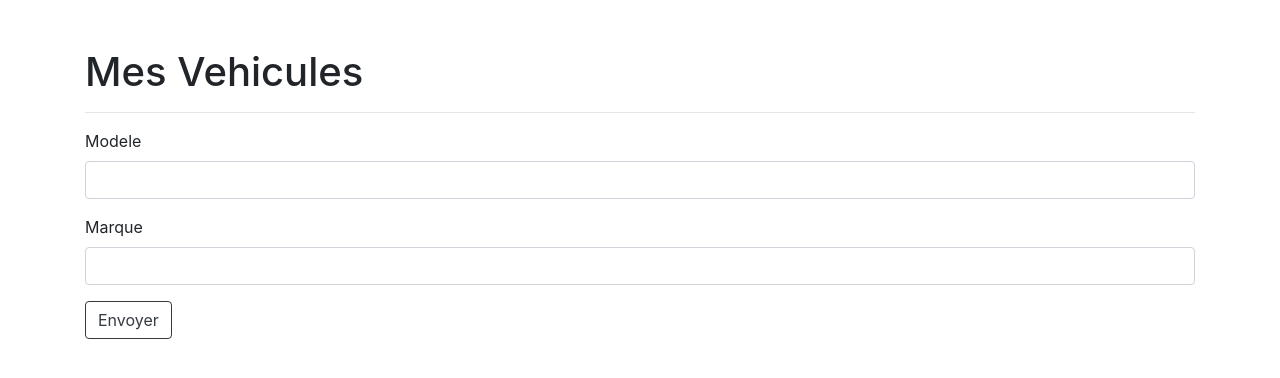
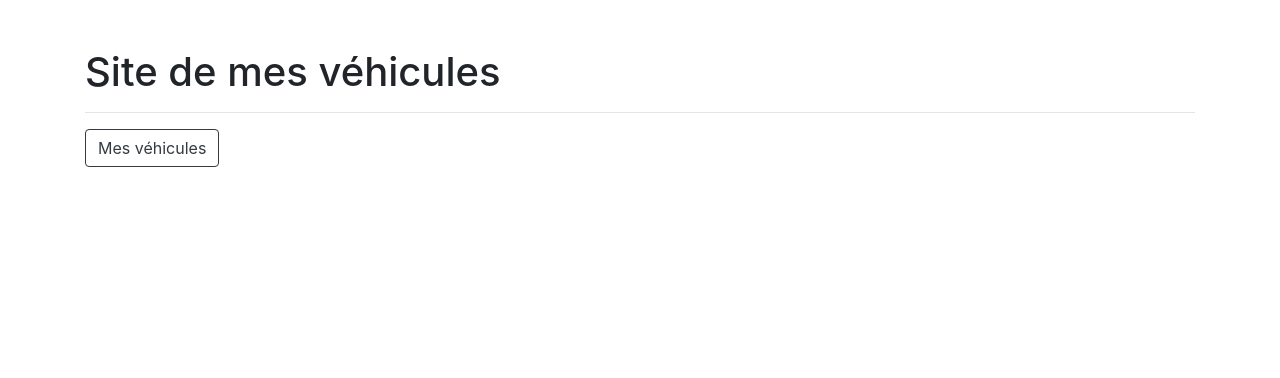
Before and after one commit to Vashthestupid/Groupe_6, a PHP site: page /exempleVehicules/index.php in a window 1280 px wide. Shown: the top 378 px of the page. Run offline with PHP 8.4, Linux system fonts and the light colour scheme; some libraries are stand-ins or nearby versions.

Commit message:
reprise à 0

```diff
--- a/PHP/exempleVehicules/index.php
+++ b/PHP/exempleVehicules/index.php
@@ -1,50 +1,19 @@
 <?php
 require_once 'src/views/elements/head.php';
 require_once 'src/views/elements/footer.php';
-require 'src/models/connect.php';
-
 
 head();
-
-$db=Connection();
-
-
-if(isset($_POST["mod"])) {
-    $modele = htmlspecialchars(trim($_POST["mod"]));
-    $sqlInsert="INSERT INTO modele(nomModele) VALUE(:modele)";
-    $req=$db->prepare($sqlInsert);
-    $req->bindParam(":modele",$modele);
-    $req->execute();
-}
-
-if(isset($_POST['mark'])){
-    $marque = htmlspecialchars(trim($_POST["mark"]));
-    $sqlAjout = "INSERT INTO marque(nomMarque) VALUE(:marque)";
-    $req=$db->prepare($sqlAjout);
-    $req->bindParam(":marque",$marque);
-    $req->execute();
-}
-
-
-
 ?>
-    <h1>Mes Vehicules</h1>
+    <h1>Site de mes véhicules</h1>
     <hr>
     <div>
-        <form method="POST">
 
-            <div class="form-group">
-                <label for="modele">Modele</label>
-                <input type="text" name="mod" class="form-control" id="modele">
-            </div>
-            <div class="form-group">
-                <label for="marque">Marque</label>
-                <input type="text" name="mark" class="form-control" id="marque">
+        <a href="src/views/mesVehicules.php">
+            <button type="button" class="btn btn-outline-dark">
+                Mes véhicules
+            </button>
+        </a>
 
-            </div>
-            <button type="submit" class="btn btn-outline-dark">Envoyer</button>
-        </form>
     </div>
-
-<?php
+ <?php
 footer();
--- a/PHP/exempleVehicules/src/config/config.php
+++ b/PHP/exempleVehicules/src/config/config.php
@@ -1,6 +1,6 @@
 <?php
 
 define('LOCALHOST', 'localhost');
-define('DBNAME', 'vehicule');
+define('DBNAME', 'products');
 define('DBID', 'root');
-define('DBMDP', '7deadlyClover62&');
+define('DBMDP', '');
--- a/PHP/exempleVehicules/src/models/connect.php
+++ b/PHP/exempleVehicules/src/models/connect.php
@@ -1,6 +1,5 @@
 <?php
-
-require 'src/config/config.php';
+require '../config/config.php';
 
 function connection(){
     try
--- a/PHP/exempleVehicules/src/views/elements/head.php
+++ b/PHP/exempleVehicules/src/views/elements/head.php
@@ -3,7 +3,7 @@
 function head(){
 ?>
 <!DOCTYPE html>
-<html lang="fr">
+<html lang="en">
 <head>
     <meta charset="UTF-8">
     <title>Exemple Site - affichage véhicule</title>
```
Also changed, not shown: PHP/exempleVehicules/src/views/mesVehicules.php (+22 -13 lines).
